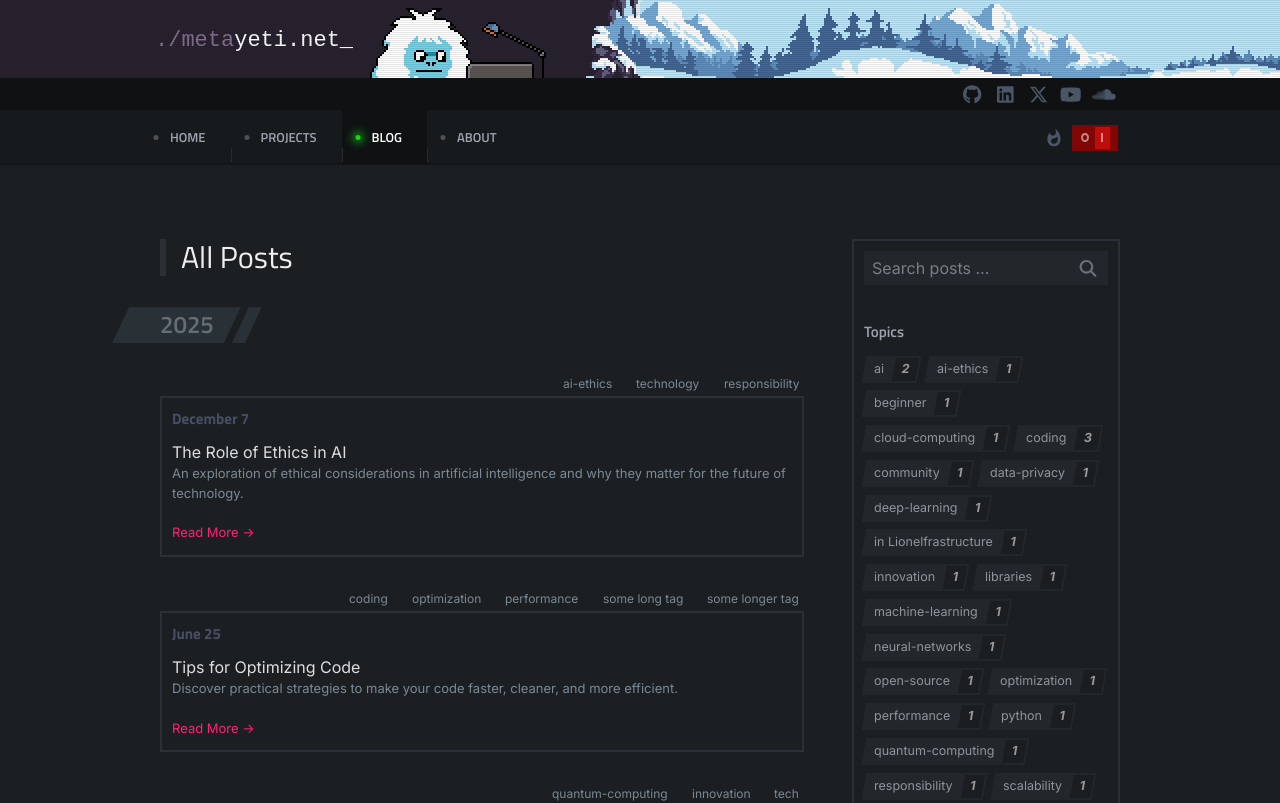
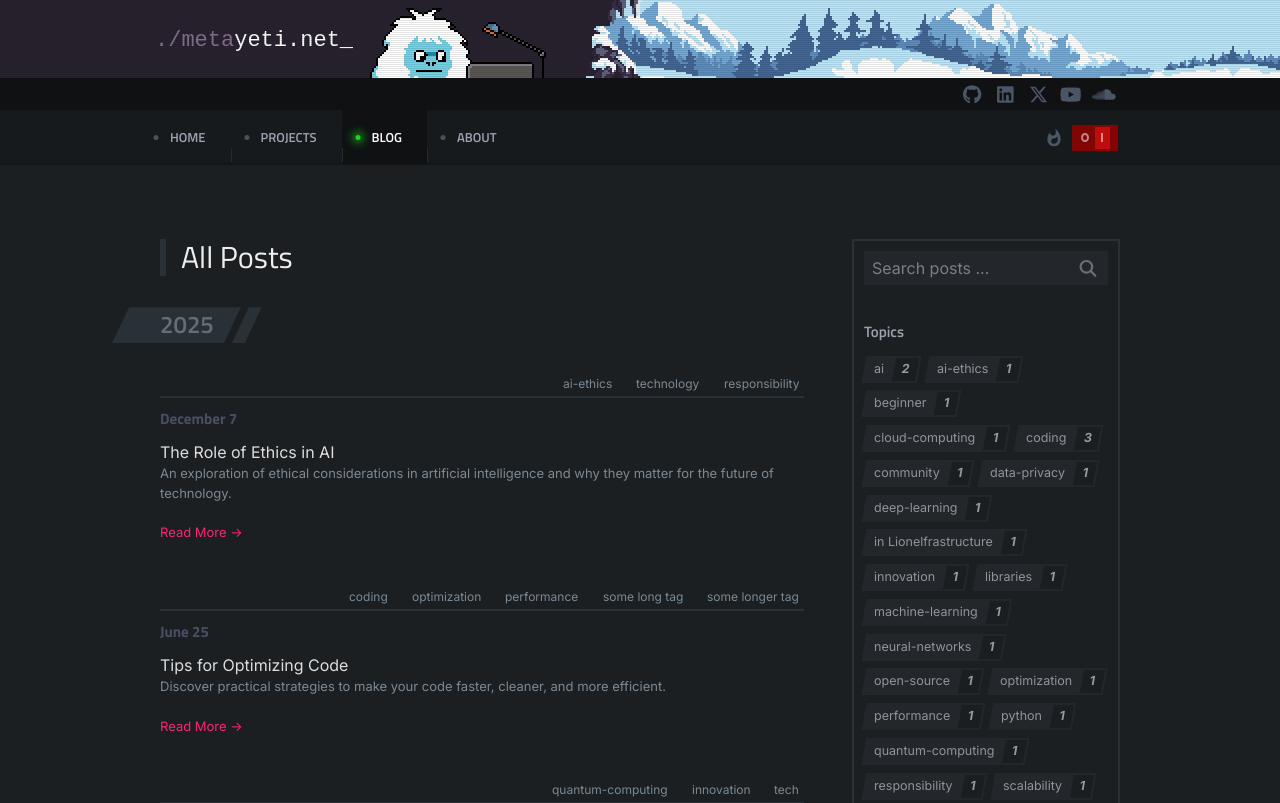
Before and after one commit to metayeti/metayeti.net, a Vue app: page /blog in a window 1280 px wide. Shown: the top 803 px of the page. Built offline with nearby package versions, Linux system fonts and the light colour scheme; a web font is replaced by a local one; what markdown-it-anchor would draw is missing.

Commit message:
Prettier blog index style

```diff
--- a/src/views/BlogPostView.vue
+++ b/src/views/BlogPostView.vue
@@ -68,7 +68,7 @@ onMounted(async () => {
 	<section class="post-footer">
 		<span class="post-date-updated">
 			Article last updated:
-			<font-awesome-icon class="px-2" icon="fa-solid fa-calendar-days" />
+			<font-awesome-icon class="pl-4 pr-1.5" icon="fa-solid fa-calendar-days" />
 			{{ getHumanReadableDateFull(postListing['date-updated']) }}
 		</span>
 	</section>
--- a/src/views/BlogView.vue
+++ b/src/views/BlogView.vue
@@ -160,8 +160,8 @@ const handleSearch = () => {
 		}
 		.blog-link {
 			display: block;
-			border: 2px solid var(--my-content-accent);
-			padding: 10px;
+			border-top: 2px solid var(--my-content-accent);
+			padding: 10px 0;
 
 			&:hover, &:focus {
 				border-color: var(--my-content-link);
```
